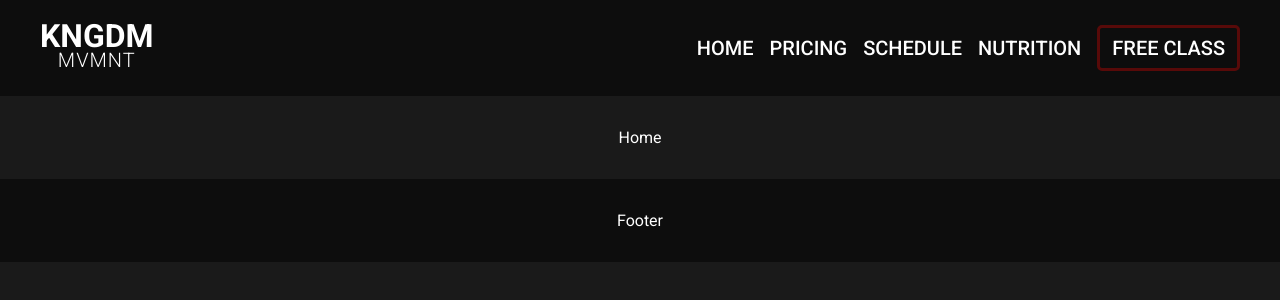
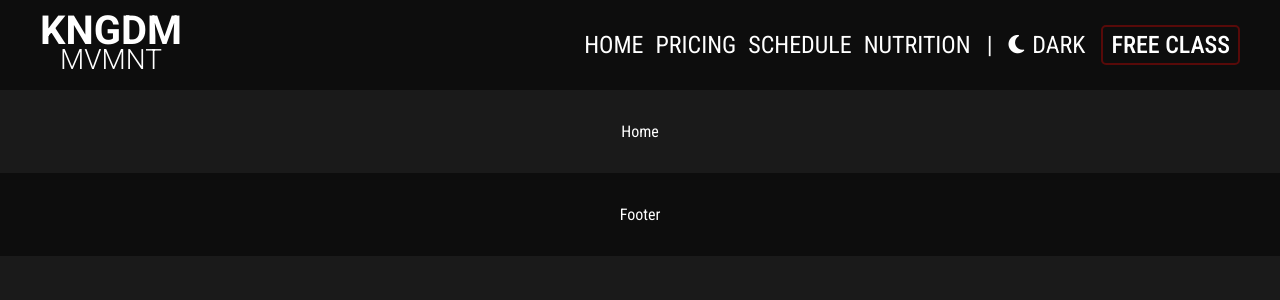
Before and after one commit to gilmerperez/kingdom-movement, a React (Vite) app: page / in a window 1280 px wide. Shown: the top 300 px of the page. Built offline with nearby package versions, Linux system fonts and the light colour scheme.

Commit message:
Polished header, did a bunch of things to it

```diff
--- a/index.html
+++ b/index.html
@@ -1,5 +1,5 @@
 <!doctype html>
-<html lang="en" data-theme="dark">
+<html lang="en">
 
 <head>
   <meta charset="UTF-8" />
--- a/src/components/Header/Header.jsx
+++ b/src/components/Header/Header.jsx
@@ -1,11 +1,46 @@
 import styles from "./Header.module.css";
-import { useState } from "react";
 import { NavLink } from "react-router-dom";
+import { useState, useEffect } from "react";
 
 function Header() {
   // Mobile Menu Toggle
   const [menuOpen, setMenuOpen] = useState(false);
   const toggleMenu = () => setMenuOpen(!menuOpen);
+
+  // Theme Switch
+  const [theme, setTheme] = useState("dark");
+
+  // Make theme be set in DOM
+  useEffect(() => {
+    const storedTheme = localStorage.getItem("theme");
+    const prefersDark = window.matchMedia("(prefers-color-scheme: dark)").matches;
+
+    const initialTheme = storedTheme || (prefersDark ? "dark" : "light");
+    setTheme(initialTheme);
+    document.documentElement.setAttribute("data-theme", initialTheme);
+  }, []);
+
+  // Save theme to localStorage
+  useEffect(() => {
+    document.documentElement.setAttribute("data-theme", theme);
+    localStorage.setItem("theme", theme);
+  }, [theme]);
+
+  // Toggle handler
+  const toggleTheme = () => {
+    setTheme((prev) => (prev === "dark" ? "light" : "dark"));
+  };
+
+  // Make media theme switch on phone's user settings
+  useEffect(() => {
+    const mediaQuery = window.matchMedia("(prefers-color-scheme: dark)");
+    const handleChange = (e) => {
+      setTheme(e.matches ? "dark" : "light");
+    };
+
+    mediaQuery.addEventListener("change", handleChange);
+    return () => mediaQuery.removeEventListener("change", handleChange);
+  }, []);
 
   return (
     <>
@@ -33,6 +68,19 @@ function Header() {
                 NUTRITION
               </NavLink>
             </nav>
+
+            {/* Seperate Navigation and Functional Buttons */}
+            <span className={styles.seperator}>|</span>
+
+            {/* Functional Button */}
+            <section className={styles.functionalButton}>
+              {/* Theme Button */}
+              <button className={styles.themeButton} onClick={toggleTheme}>
+                <i className={`fa-solid ${theme === "dark" ? "fa-moon" : "fa-sun"} fa-sm`}></i>
+                <p>{theme === "dark" ? "DARK" : "LIGHT"}</p>
+              </button>
+            </section>
+
             {/* Free Class Button */}
             <button className={styles.freeClassButton}>
               <a
--- a/src/components/Header/Header.module.css
+++ b/src/components/Header/Header.module.css
@@ -19,19 +19,20 @@
 .kngdm,
 .mvmnt {
   width: 100%;
+  font-family: "Roboto";
   transition: 0.3s ease-in;
 }
 
 .kngdm {
-  font-size: 2rem;
   font-weight: 700;
   line-height: 0.75;
+  font-size: 2.5rem;
 }
 
 .mvmnt {
+  line-height: 1;
   font-weight: 300;
-  font-size: 1.25rem;
-  letter-spacing: 1px;
+  font-size: 1.75rem;
 }
 
 .navContainer {
@@ -42,35 +43,34 @@
 }
 
 .navLinks {
-  gap: 1rem;
+  gap: 0.75rem;
   display: flex;
-  font-size: 1.25rem;
+  font-size: 1.5rem;
   align-items: center;
   justify-content: center;
   transition: 0.3s ease-in;
 }
 
 .navLinks a {
-  font-weight: 500;
+  font-weight: 400;
   position: relative;
   display: inline-block;
   transition: 0.3s ease-in;
   color: var(--text-primary);
-  transition: color 0.3s ease-in;
 }
 
-/* Underline animation on hover and active */
+/* Underline on hover and active */
 .navLinks a::after {
   left: 50%;
   width: 100%;
   height: 2px;
   content: "";
-  bottom: -2px;
+  bottom: -3px;
   position: absolute;
   transform-origin: center;
+  transition: 0.3s ease-in-out;
   background-color: var(--primary);
   transform: translateX(-50%) scaleX(0);
-  transition: transform 0.3s ease-in-out;
 }
 
 /* Show underline on hover */
@@ -78,57 +78,60 @@
   transform: translateX(-50%) scaleX(1);
 }
 
-/* Show underline on active route */
+/* Show underline active */
 .activeLink::after {
   transform: translateX(-50%) scaleX(1);
 }
 
+.seperator {
+  font-size: 1.5rem;
+  transition: 0.3s ease-in;
+}
+
+.functionalButton {
+  display: flex;
+  font-size: 1.5rem;
+  align-items: center;
+  justify-content: center;
+  transition: 0.3s ease-in;
+}
+
+.themeButton {
+  gap: 0.5rem;
+  display: flex;
+  align-items: center;
+  justify-content: center;
+  color: var(--text-primary);
+  background-color: var(--header-bg-color);
+}
+
+.themeButton:hover {
+  color: var(--text-secondary);
+}
+
 .freeClassButton {
   font-weight: 500;
-  font-size: 1.25rem;
+  font-size: 1.5rem;
   border-radius: 5px;
-  padding: 0.5rem 0.75rem;
+  padding: 0.25rem 0.5rem;
   transition: 0.3s ease-in;
   color: var(--text-primary);
-  border: 3px solid var(--primary);
+  border: 2px solid var(--primary);
   background-color: var(--header-bg-color);
 }
 
 .freeClassButton:hover {
+  color: hsl(0, 0%, 100%);
   background-color: var(--primary);
 }
 
-@media (max-width: 840px) {
+@media (max-width: 900px) {
   .kngdm {
-    font-size: 1.75rem;
+    font-size: 2rem;
   }
 
   .mvmnt {
-    font-size: 1.15rem;
-  }
-
-  .navContainer {
-    gap: 0.85rem;
-  }
-
-  .navLinks {
-    gap: 0.85rem;
-    font-size: 1.15rem;
-  }
-
-  .freeClassButton {
-    font-size: 1.15rem;
-    padding: 0.45rem 0.65rem;
-  }
-}
-
-@media (max-width: 720px) {
-  .kngdm {
     font-size: 1.5rem;
-  }
-
-  .mvmnt {
-    font-size: 1rem;
   }
 
   .navContainer {
@@ -136,23 +139,30 @@
   }
 
   .navLinks {
-    gap: 0.75rem;
-    font-size: 1rem;
+    font-size: 1.25rem;
+  }
+
+  .seperator {
+    font-size: 1.25rem;
+  }
+
+  .functionalButton {
+    font-size: 1.25rem;
   }
 
   .freeClassButton {
-    font-size: 1rem;
-    padding: 0.35rem 0.55rem;
+    font-size: 1.25rem;
+    padding: 0.2rem 0.4rem;
   }
 }
 
-@media (max-width: 640px) {
+@media (max-width: 800px) {
   .kngdm {
-    font-size: 1.25rem;
+    font-size: 1.75rem;
   }
 
   .mvmnt {
-    font-size: 0.85rem;
+    font-size: 1.25rem;
   }
 
   .navContainer {
@@ -161,21 +171,72 @@
 
   .navLinks {
     gap: 0.5rem;
-    font-size: 0.95rem;
+    font-size: 1.15rem;
   }
 
-  .navLinks a {
-    font-weight: 400;
+  .seperator {
+    font-size: 1.15rem;
+  }
+
+  .functionalButton {
+    font-size: 1.15rem;
   }
 
   .freeClassButton {
-    font-weight: 400;
-    font-size: 0.95rem;
-    padding: 0.25rem 0.45rem;
+    font-size: 1.15rem;
+    padding: 0.15rem 0.35rem;
   }
 }
 
-/* Hamburger Menu Icon */
+@media (max-width: 700px) {
+  .kngdm {
+    font-size: 1.5rem;
+  }
+
+  .mvmnt {
+    font-size: 1.15rem;
+  }
+
+  .navLinks {
+    font-size: 1rem;
+  }
+
+  .seperator {
+    font-size: 1rem;
+  }
+
+  .functionalButton {
+    font-size: 1rem;
+  }
+
+  /* Get rid of theme icon */
+  .themeButton:not(.sidebarThemeButton) p {
+    display: none;
+  }
+
+  .freeClassButton {
+    font-size: 1rem;
+  }
+}
+
+/* Only show navigation */
+@media (max-width: 600px) {
+  .functionalButton {
+    display: none;
+  }
+}
+
+@media (max-width: 550px) {
+  .seperator {
+    display: none;
+  }
+
+  .freeClassButton {
+    display: none;
+  }
+}
+
+/* Hamburger Icon */
 .hamburger {
   display: none;
   color: var(--text-primary);
@@ -188,7 +249,7 @@
 
 /* Mobile Dropdown */
 .mobileMenu {
-  gap: 0.25rem;
+  gap: 0.5rem;
   display: flex;
   max-height: 0;
   overflow: hidden;
@@ -199,44 +260,40 @@
 }
 
 .mobileMenu.show {
-  padding: 1rem;
+  padding: 0.5rem;
   max-height: 500px;
 }
 
 .mobileMenu a {
   width: 100%;
+  padding: 0.25rem;
   font-size: 1.25rem;
   text-align: center;
-  padding: 0.5rem 0.75rem;
-}
-
-.mobileMenu a:hover {
-  color: var(--text-secondary);
 }
 
 .mobileFreeClassButton {
-  width: 100%;
-  font-size: 1.25rem;
+  font-weight: 500;
   border-radius: 5px;
   padding: 0.5rem 0.75rem;
   transition: 0.3s ease-in;
   color: var(--text-primary);
-  border: 3px solid var(--primary);
+  border: 2px solid var(--primary);
   background-color: var(--header-bg-color);
 }
 
 .mobileFreeClassButton:hover {
+  color: hsl(0, 0%, 100%);
   background-color: var(--primary);
 }
 
 /* Hamburger Breakpoint */
-@media (max-width: 570px) {
+@media (max-width: 480px) {
   .kngdm {
     font-size: 1.75rem;
   }
 
   .mvmnt {
-    font-size: 1.15rem;
+    font-size: 1.25rem;
   }
 
   .navContainer {
--- a/src/index.css
+++ b/src/index.css
@@ -1,9 +1,3 @@
-/* Racing Sans One */
-@import url("https://fonts.googleapis.com/css2?family=Racing+Sans+One&display=swap");
-
-/* Permanent Marker */
-@import url("https://fonts.googleapis.com/css2?family=Permanent+Marker&display=swap");
-
 /* Roboto */
 @import url("https://fonts.googleapis.com/css2?family=Roboto:ital,wght@0,100..900;1,100..900&display=swap");
 
@@ -103,13 +97,13 @@ body {
   background-color: var(--bg-color); /* Sets a default background color */
   -moz-osx-font-smoothing: grayscale; /* Better font rendering on macOS Firefox */
   -webkit-font-smoothing: antialiased; /* Better font rendering on WebKit browsers */
-  font-family: "Roboto", "Roboto Condensed", Arial, sans-serif; /* Modern system font stack */
+  font-family: "Roboto Condensed", Arial, sans-serif; /* Modern system font stack */
 }
 
 /* HEADER - Shared structural styling */
 header {
   width: 100%; /* Ensures full-width layout across viewport */
-  padding: 1.5rem 2rem; /* Provides consistent spacing inside header */
+  padding: 1rem 2rem; /* Provides consistent spacing inside header */
   background-color: var(--header-bg-color); /* Applies theme background color from CSS variables */
 }
 
```
